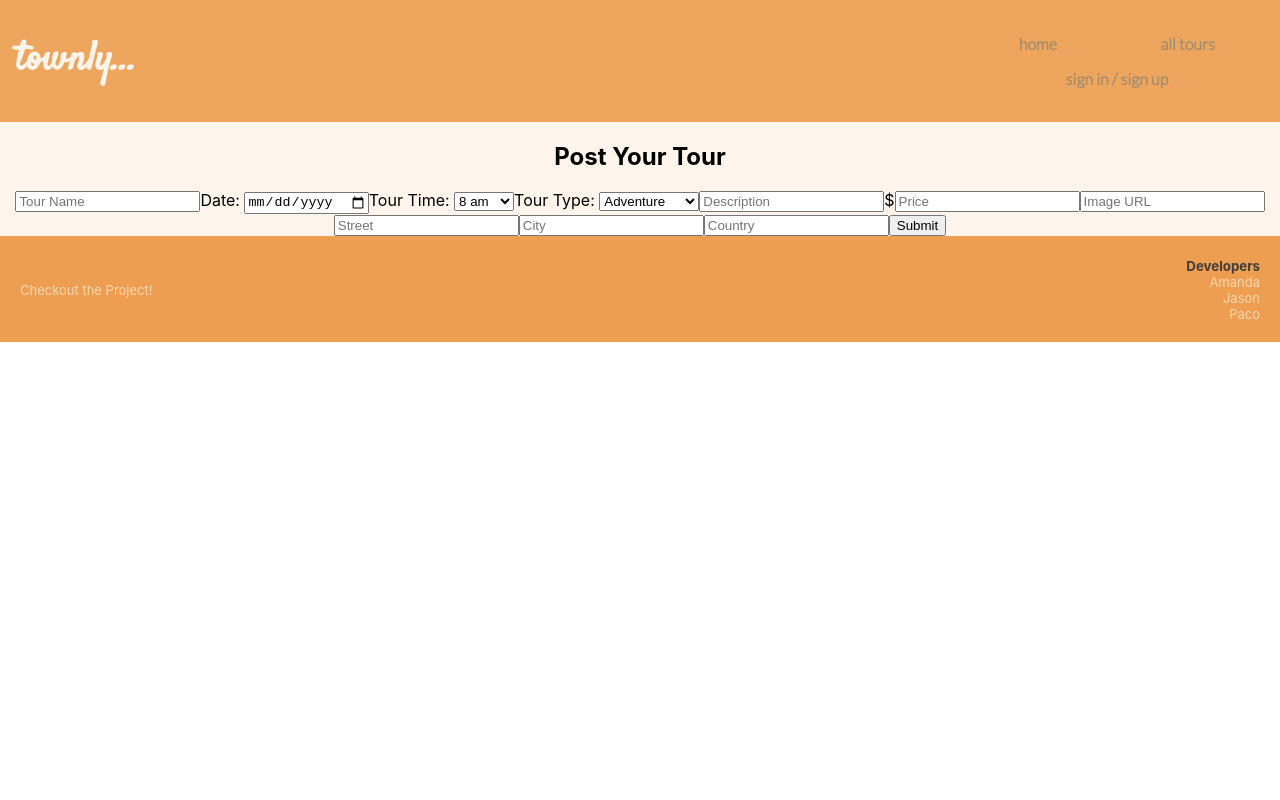
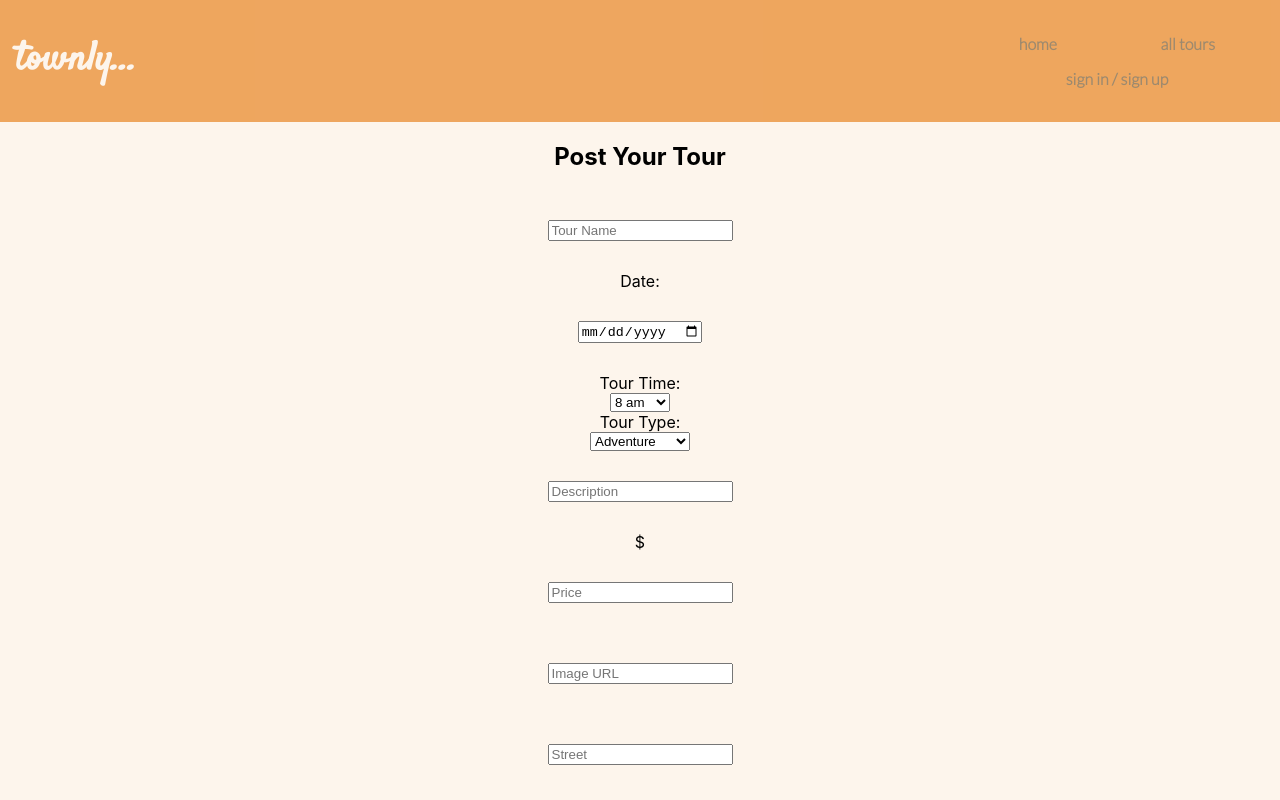
Before and after one commit to Jason-Berkower/townly, a React (Create React App) app in the folder client/: page /create-tour in a window 1280 px wide. Shown: the top 800 px of the page. Built offline with nearby package versions, Linux system fonts and the light colour scheme; a web font is replaced by a local one.

Commit message:
form stylez

```diff
--- a/client/src/screens/CSS/createtour.css
+++ b/client/src/screens/CSS/createtour.css
@@ -0,0 +1,12 @@
+#tourform {
+  /* width: 60%; */
+  display: flex;
+  flex-direction: column;
+  justify-content: flex-start;
+  align-content: flex-start;
+  align-items: center;
+}
+
+input {
+  margin: 30px;
+}
--- a/client/src/screens/CreateTour.jsx
+++ b/client/src/screens/CreateTour.jsx
@@ -1,6 +1,7 @@
 import { useState, useEffect } from "react"
 import { createTour} from "../services/tours"
 import { useHistory } from "react-router-dom"
+import "./CSS/createtour.css"
 
 export default function CreateTour(props) {
 
@@ -65,6 +66,7 @@ export default function CreateTour(props) {
 
   return (
     <div>
+
         <h2>Post Your Tour</h2>
         <form id="tourform" onSubmit={handleSubmit}>
           <input id="name" placeholder="Tour Name" type="text" value={tour.name} onChange={handleChange} />
```
